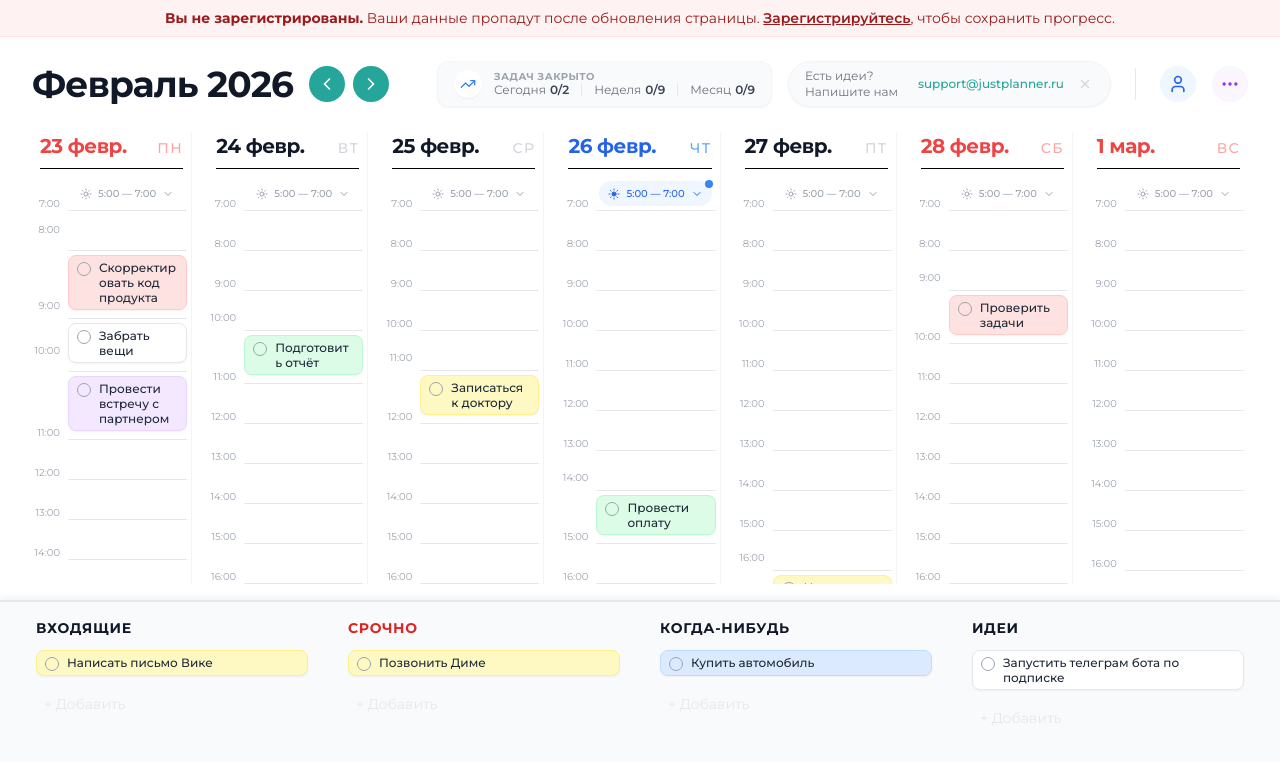
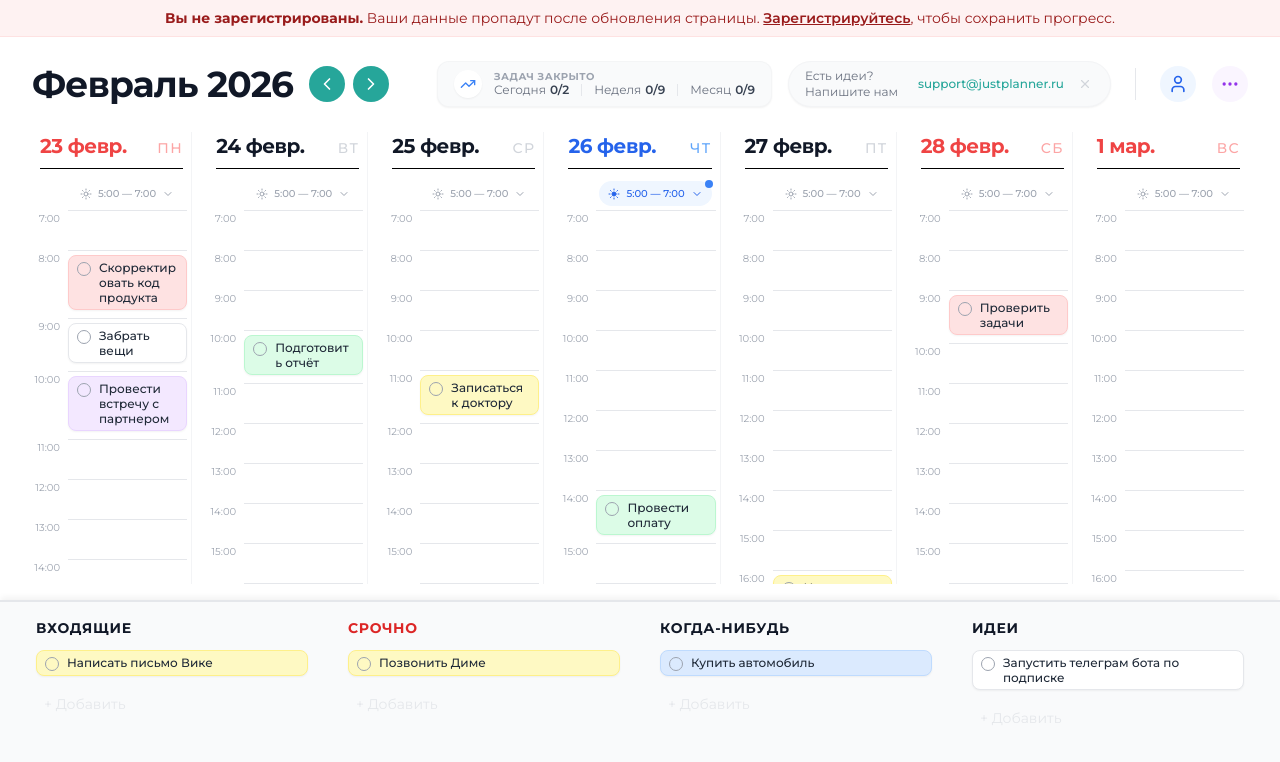
Before and after one commit to mikhail-khabirov/justplanner, a React (Vite) app: page / in a window 1280 px wide. Both pictures are taken after a click on the button "Начать планировать". Shown: the top 762 px of the page. Built offline with nearby package versions, Linux system fonts and the light colour scheme; no server answers.

Commit message:
fix: self-start + fixed offset for hour label alignment

```diff
--- a/components/Column.tsx
+++ b/components/Column.tsx
@@ -124,7 +124,7 @@ const Column: React.FC<ColumnProps> = ({
         }}
       >
         {/* Time Label */}
-        <div className="w-9 shrink-0 text-right pr-2 -translate-y-1/2">
+        <div className="w-9 shrink-0 self-start text-right pr-2 -mt-[5px]">
           <span className="text-[10px] leading-none font-sans text-gray-400 select-none">
             {displayTime}
           </span>
```
